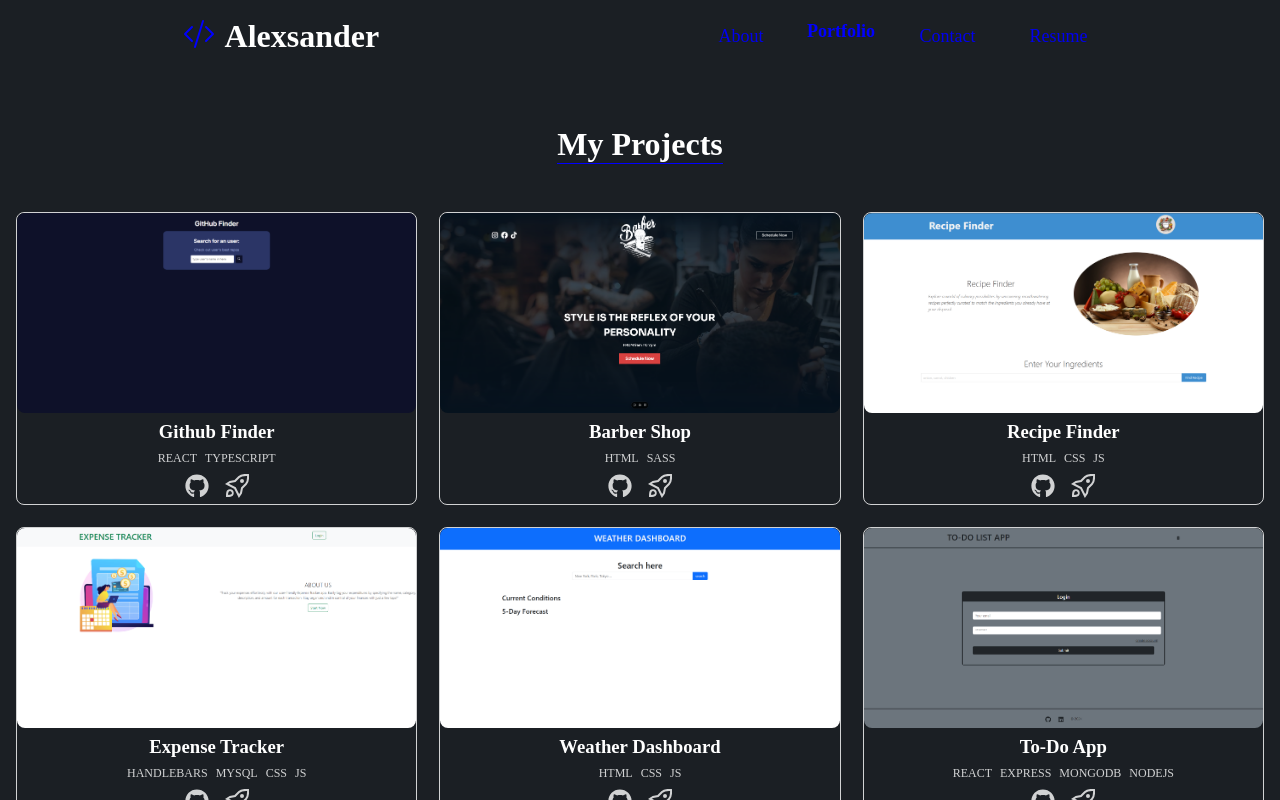
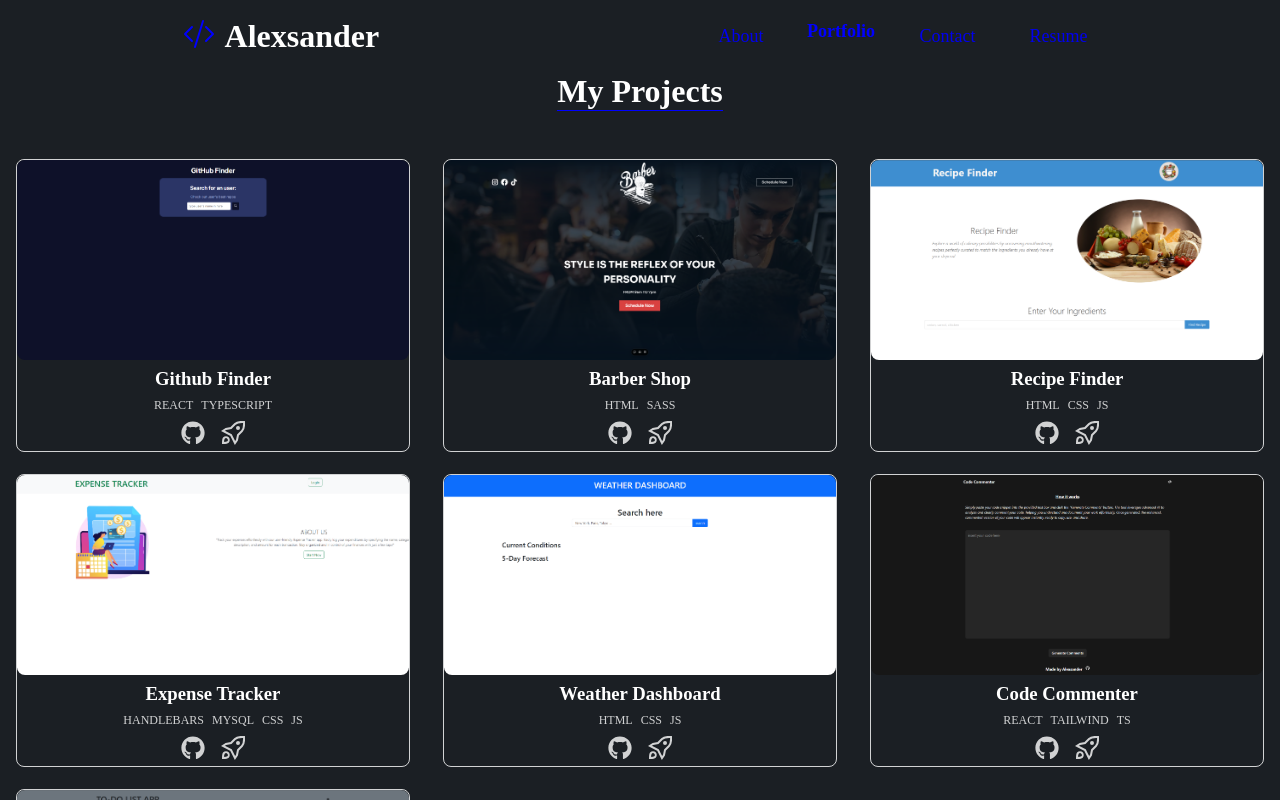
Before and after one commit to alesk1v9/React-Ts-Portfolio, a React (Vite) app: page /portfolio in a window 1280 px wide. Shown: the top 800 px of the page. Built offline with nearby package versions, Linux system fonts and the light colour scheme.

Commit message:
refactor Portfolio layout and add Code Commenter project details

```diff
--- a/src/pages/Portfolio.module.css
+++ b/src/pages/Portfolio.module.css
@@ -21,7 +21,7 @@
     padding: 0 16px;
 }
 .project_card {
-    flex: 1 1 calc(33.333% - 22px);
+    width: calc(33.333% - 22px);
     box-sizing: border-box;
     border: 1px solid #FFFFFFCC;
     border-radius: 8px;
@@ -95,6 +95,9 @@
         padding: 24px;
         opacity: 1;
     }
+    .project_card {
+        width: 100%;
+    }
     .portfolio_conatainer h2 {
         font-size: 20px;
         padding-top: 24px;
--- a/src/pages/Portfolio.tsx
+++ b/src/pages/Portfolio.tsx
@@ -8,6 +8,7 @@ import expenseTrackerTmg from "../assets/images/project-images/expensetrackerimg
 import recipeFinderImg from "../assets/images/project-images/recipefinderimg.png";
 import todoImg from "../assets/images/project-images/todoimg.png";
 import weatherImg from "../assets/images/project-images/weatherimg.png";
+import codecommenter from "../assets/images/project-images/codecommenter.png";
 import classes from "./Portfolio.module.css";
 
 
@@ -55,7 +56,15 @@ const Portfolio = () => {
         "deployed_url": "https://alesk1v9.github.io/Weather-Dashboard/"
     },
     {
-        "id": 6,
+      "id": 6,
+      "title": "Code Commenter",
+      "tools": ["REACT", "TAILWIND", "TS"],
+      "image": codecommenter,
+      "github_url": "https://github.com/alesk1v9/Code-Commenter.git",
+      "deployed_url": "https://codecommenter.netlify.app/"
+  },
+    {
+        "id": 7,
         "title": "To-Do App",
         "tools": ["REACT", "EXPRESS", "MONGODB", "NODEJS"],
         "image": todoImg,
```
Also changed, not shown: src/assets/images/project-images/codecommenter.png (added).
